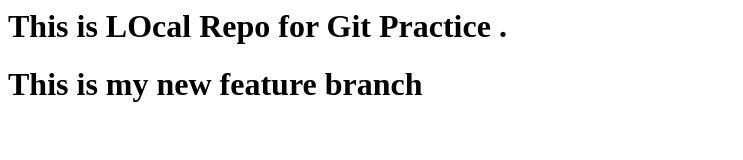
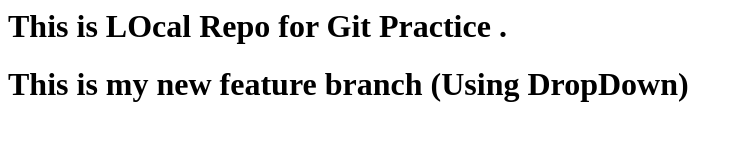
Before and after one commit to itsmittal02/localrepo, a plain HTML site: page index.html in a window 1280 px wide. Shown: the whole page, without its empty margins (0-743 px from the left). Drawn offline with Linux system fonts and the light colour scheme.

Commit message:
Add DropDown

```diff
--- a/index.html
+++ b/index.html
@@ -1,2 +1,2 @@
 <h1> This is LOcal Repo for Git Practice .</h1>
-<h1> This is my new feature branch </h1>
+<h1> This is my new feature branch (Using DropDown) </h1>
```
